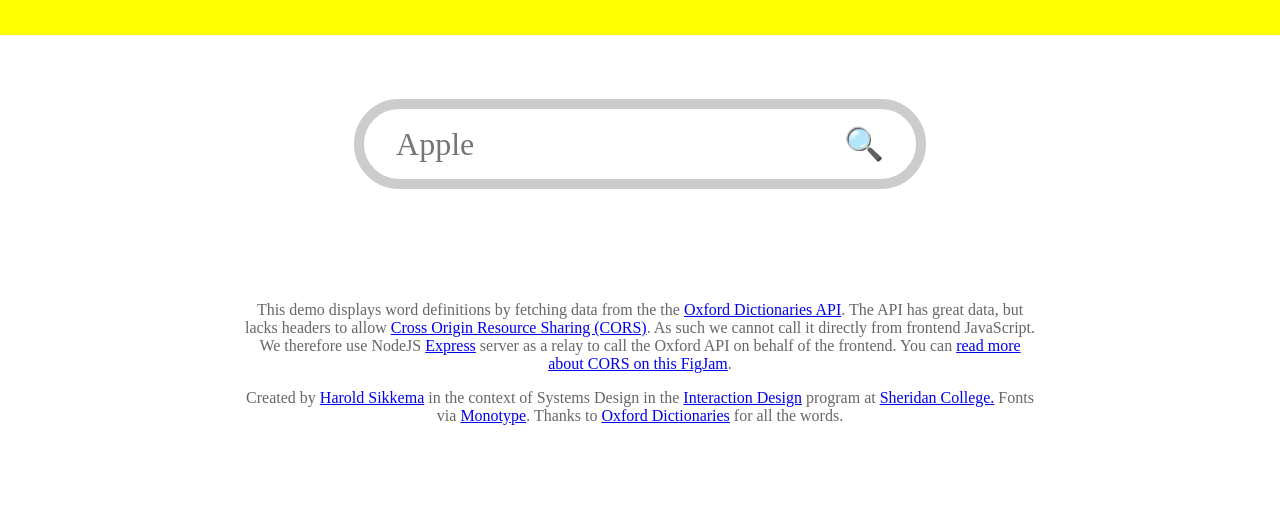
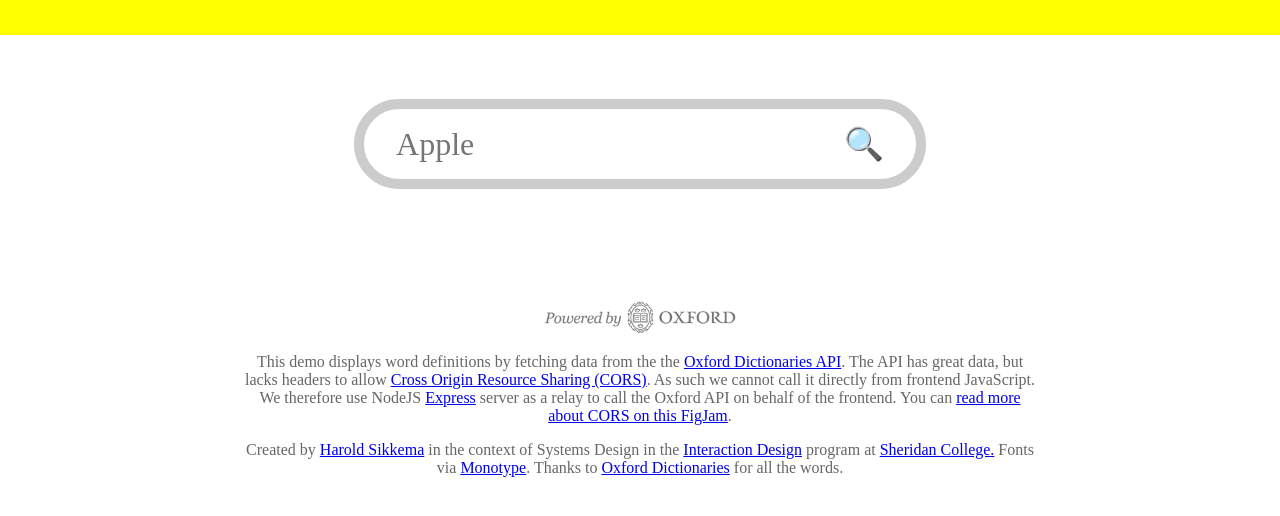
Before and after one commit to ixd-system-design/What-Do-You-Mean, a website: page public/index.html in a window 1280 px wide. Shown: the part 178-694 px from the top of the page. Drawn offline with Linux system fonts and the light colour scheme; a small style sheet from the web is missing.

Commit message:
restore logo

```diff
--- a/public/index.html
+++ b/public/index.html
@@ -67,6 +67,10 @@
 
   </main>
   <footer id="credits">
+    <p>
+      <a href="https://developer.oxforddictionaries.com/"><img src="oxford.png"></a>
+    </p>
+
     <p>This demo displays word definitions by fetching data from the the <a
         href="https://developer.oxforddictionaries.com/"
       >Oxford Dictionaries API</a>. The API has great data, but lacks headers to allow <a
```
